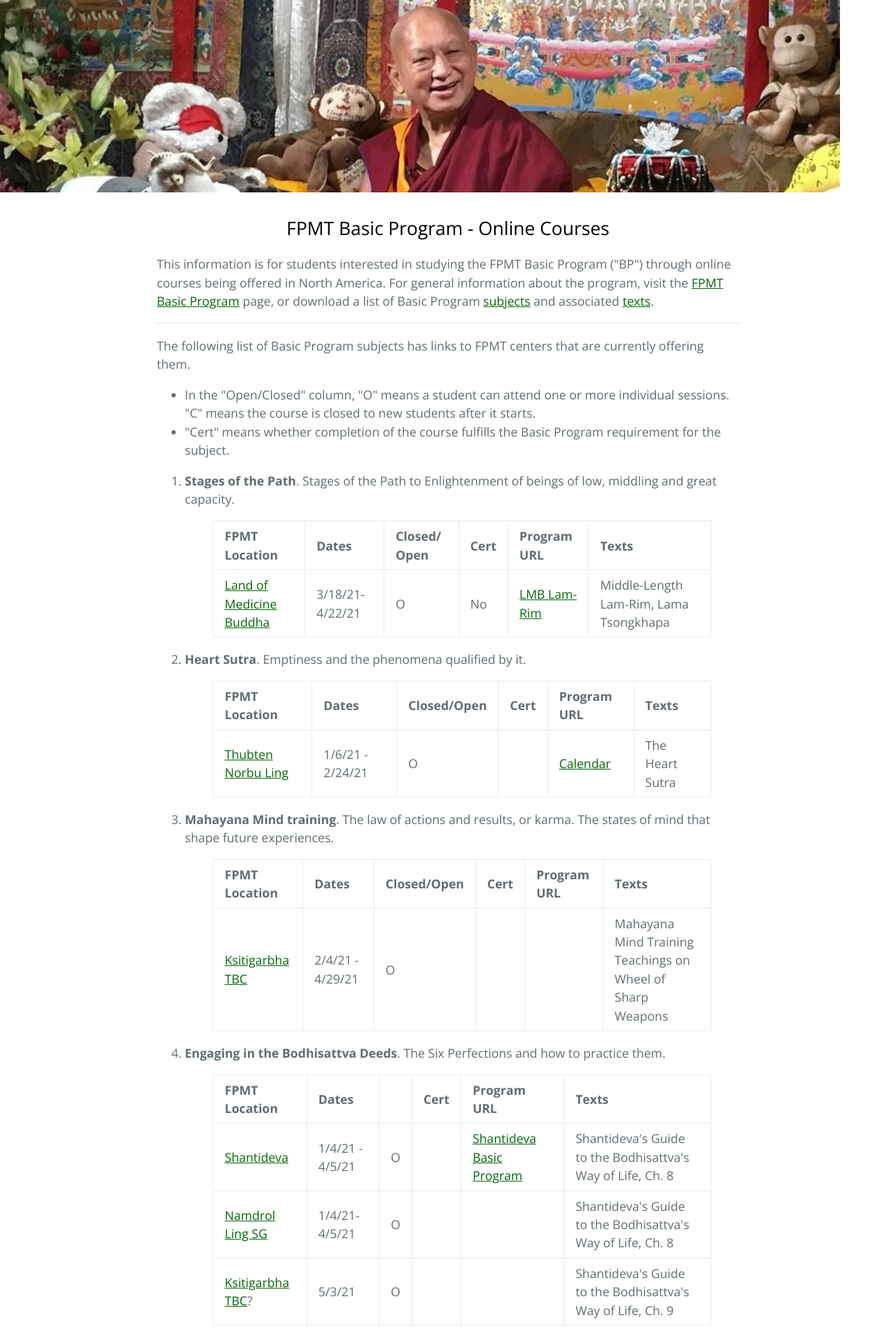
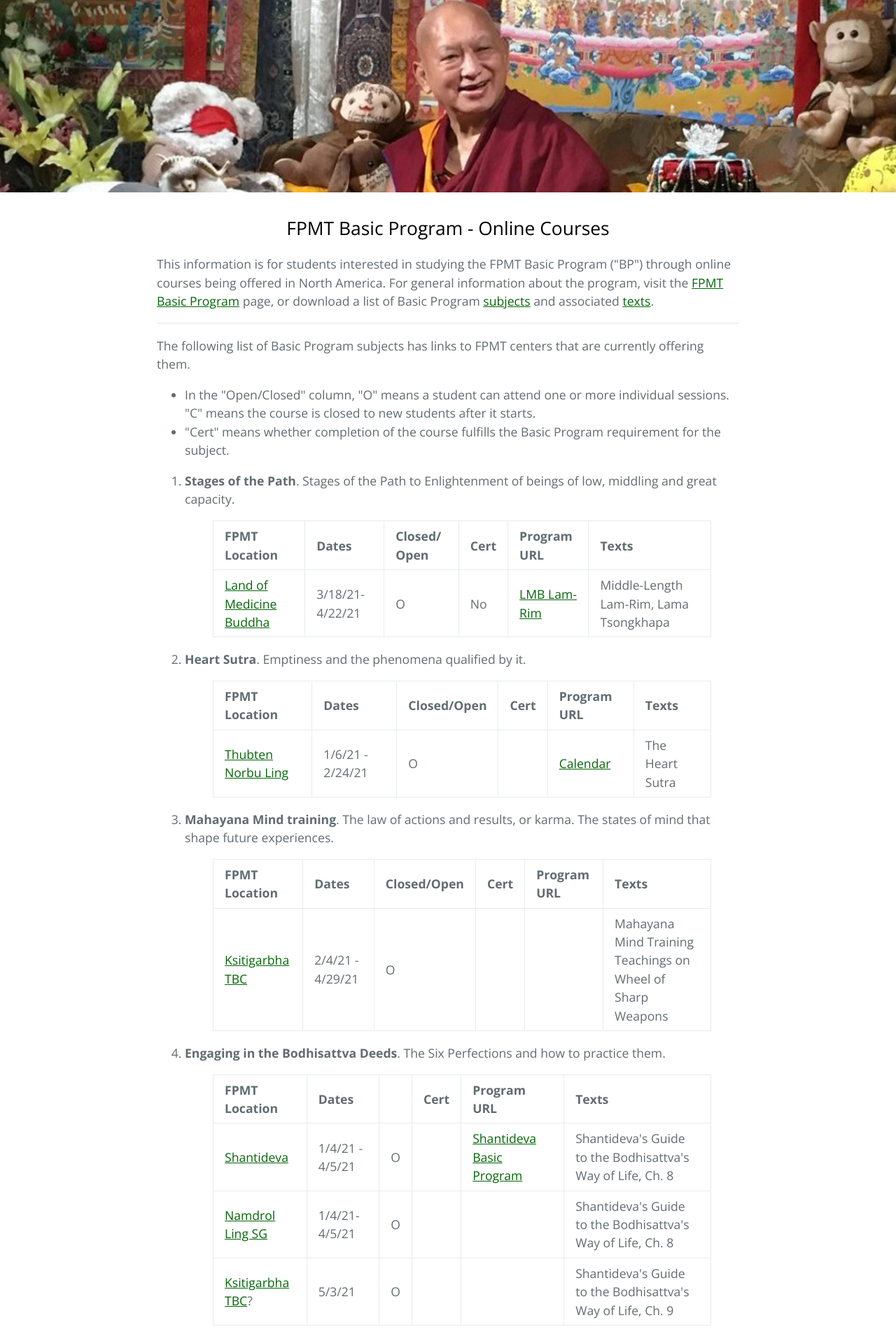
Before and after one commit to lgeorge/lgeorge.github.io, a Jekyll site: the page built from index.html, in a window 1280 px wide. Shown: the top 1917 px of the page at 70% size. Built offline with Jekyll 4.4.1, drawn with Linux system fonts in a browser that asks for light colours.

Commit message:
Update style.scss

```diff
--- a/assets/css/style.scss
+++ b/assets/css/style.scss
@@ -19,7 +19,7 @@ $body-link-color: #056608 !default;
   background-size: cover;
   position: relative;
   /* background-size: 1200px 275px; */
-  width: 1200px;       /* was px */
+  width: 100%;       /* was px */
   height: 275px;      /* added 4/6/21 */
 
   @include large {
```
